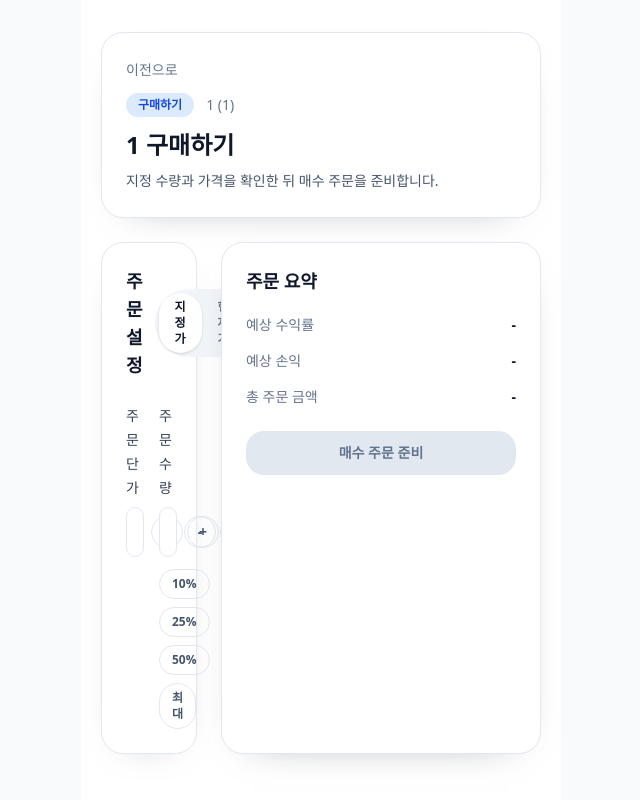
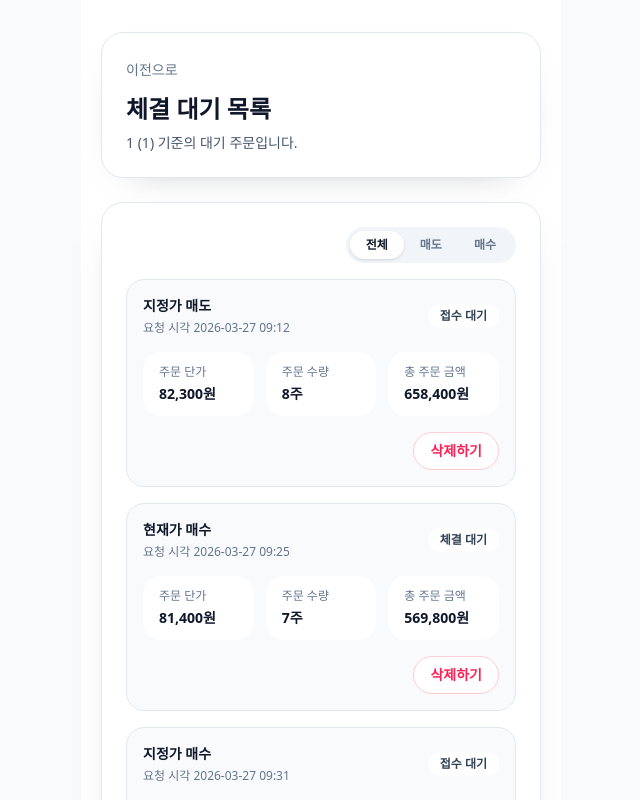
Before and after one commit to stockpia/front-end, a React (Vite) app: page /stocks/1/pending in a window 1280 px wide. Shown: the top 800 px of the page, without its empty margins (319-959 px from the left). Built offline with nearby package versions, Linux system fonts and the light colour scheme; no server answers; what react-plotly.js would draw is missing.

Commit message:
Feat: 체결 대기 목록 페이지 제작

```diff
--- a/src/pages/TradeAction/TradeAction.tsx
+++ b/src/pages/TradeAction/TradeAction.tsx
@@ -28,7 +28,7 @@ const TRADE_CONTENT: Record<
   sell: {
     title: "판매하기",
     description: "",
-    buttonLabel: "구매 예약하기",
+    buttonLabel: "판매 예약하기",
     buttonClassName:
       "bg-emerald-600 text-white hover:bg-emerald-700 focus-visible:outline-emerald-600",
     badgeClassName: "bg-emerald-100 text-emerald-700",
@@ -370,6 +370,20 @@ export default function TradeAction() {
 
           <button
             type="button"
+            onClick={() =>
+              navigate(
+                `/stocks/${stockId ?? ""}/pending?name=${encodeURIComponent(
+                  stockName ?? "",
+                )}`,
+              )
+            }
+            className="mt-6 w-full rounded-2xl border border-slate-200 bg-white px-4 py-3 text-sm font-semibold text-slate-700 transition hover:border-slate-300 hover:text-slate-900"
+          >
+            체결 대기 목록
+          </button>
+
+          <button
+            type="button"
             disabled={!canProceed}
             className={`mt-6 w-full rounded-2xl px-4 py-3 text-sm font-semibold transition focus-visible:outline-2 focus-visible:outline-offset-2 disabled:cursor-not-allowed disabled:bg-slate-200 disabled:text-slate-500 ${content.buttonClassName}`}>
             {content.buttonLabel}
--- /dev/null
+++ b/src/pages/TradePendingList/TradePendingList.tsx
@@ -0,0 +1,175 @@
+import { useMemo, useState } from "react";
+import { useNavigate, useParams, useSearchParams } from "react-router-dom";
+
+type PendingFilter = "all" | "sell" | "buy";
+
+function formatCurrency(value: number) {
+  return `${Math.round(value).toLocaleString("ko-KR")}원`;
+}
+
+export default function TradePendingList() {
+  const navigate = useNavigate();
+  const { stockId } = useParams();
+  const [searchParams] = useSearchParams();
+  const [activeFilter, setActiveFilter] = useState<PendingFilter>("all");
+
+  const stockName = searchParams.get("name")
+    ? decodeURIComponent(searchParams.get("name") as string)
+    : stockId;
+
+  const [pendingOrders, setPendingOrders] = useState([
+    {
+      id: `${stockId}-sell-1`,
+      status: "접수 대기",
+      side: "sell" as const,
+      orderType: "지정가 매도",
+      price: 82300,
+      quantity: 8,
+      requestedAt: "2026-03-27 09:12",
+    },
+    {
+      id: `${stockId}-buy-1`,
+      status: "체결 대기",
+      side: "buy" as const,
+      orderType: "현재가 매수",
+      price: 81400,
+      quantity: 7,
+      requestedAt: "2026-03-27 09:25",
+    },
+    {
+      id: `${stockId}-buy-2`,
+      status: "접수 대기",
+      side: "buy" as const,
+      orderType: "지정가 매수",
+      price: 80900,
+      quantity: 15,
+      requestedAt: "2026-03-27 09:31",
+    },
+  ]);
+
+  const filteredOrders = useMemo(() => {
+    if (activeFilter === "all") {
+      return pendingOrders;
+    }
+
+    return pendingOrders.filter((order) => order.side === activeFilter);
+  }, [activeFilter, pendingOrders]);
+
+  return (
+    <div className="space-y-6 py-8">
+      <section className="rounded-3xl border border-slate-200 bg-white p-6 shadow-[0_12px_40px_-32px_rgba(15,23,42,0.6)]">
+        <button
+          type="button"
+          onClick={() => navigate(-1)}
+          className="text-sm font-medium text-slate-500 transition hover:text-slate-800">
+          이전으로
+        </button>
+        <h1 className="mt-3 text-2xl font-semibold text-slate-900">
+          체결 대기 목록
+        </h1>
+        <p className="mt-2 text-sm text-slate-600">
+          {stockName ?? "종목"} ({stockId ?? "-"}) 기준의 대기 주문입니다.
+        </p>
+      </section>
+
+      <section className="rounded-3xl border border-slate-200 bg-white p-6 shadow-[0_12px_40px_-32px_rgba(15,23,42,0.6)]">
+        <div className="flex justify-end mb-4">
+          <div className="inline-flex items-center rounded-full bg-slate-100 p-1">
+            <button
+              type="button"
+              onClick={() => setActiveFilter("all")}
+              className={`rounded-full px-4 py-1.5 text-xs font-semibold transition ${
+                activeFilter === "all"
+                  ? "bg-white text-slate-900 shadow-sm"
+                  : "text-slate-500 hover:text-slate-700"
+              }`}>
+              전체
+            </button>
+            <button
+              type="button"
+              onClick={() => setActiveFilter("sell")}
+              className={`rounded-full px-4 py-1.5 text-xs font-semibold transition ${
+                activeFilter === "sell"
+                  ? "bg-white text-slate-900 shadow-sm"
+                  : "text-slate-500 hover:text-slate-700"
+              }`}>
+              매도
+            </button>
+            <button
+              type="button"
+              onClick={() => setActiveFilter("buy")}
+              className={`rounded-full px-4 py-1.5 text-xs font-semibold transition ${
+                activeFilter === "buy"
+                  ? "bg-white text-slate-900 shadow-sm"
+                  : "text-slate-500 hover:text-slate-700"
+              }`}>
+              매수
+            </button>
+          </div>
+        </div>
+
+        <div className="space-y-4">
+          {filteredOrders.length === 0 && (
+            <div className="rounded-2xl border border-dashed border-slate-200 bg-slate-50 px-4 py-10 text-center text-sm text-slate-500">
+              선택한 조건의 체결 대기 주문이 없습니다.
+            </div>
+          )}
+
+          {filteredOrders.map((order) => (
+            <article
+              key={order.id}
+              className="rounded-2xl border border-slate-200 bg-slate-50 p-4">
+              <div className="flex flex-wrap items-center justify-between gap-3">
+                <div>
+                  <p className="text-sm font-semibold text-slate-900">
+                    {order.orderType}
+                  </p>
+                  <p className="mt-1 text-xs text-slate-500">
+                    요청 시각 {order.requestedAt}
+                  </p>
+                </div>
+                <span className="rounded-full bg-white px-3 py-1 text-xs font-semibold text-slate-700">
+                  {order.status}
+                </span>
+              </div>
+
+              <div className="mt-4 grid gap-3 sm:grid-cols-3">
+                <div className="rounded-2xl bg-white px-4 py-3">
+                  <p className="text-xs text-slate-500">주문 단가</p>
+                  <p className="mt-1 text-sm font-semibold text-slate-900">
+                    {formatCurrency(order.price)}
+                  </p>
+                </div>
+                <div className="rounded-2xl bg-white px-4 py-3">
+                  <p className="text-xs text-slate-500">주문 수량</p>
+                  <p className="mt-1 text-sm font-semibold text-slate-900">
+                    {order.quantity.toLocaleString("ko-KR")}주
+                  </p>
+                </div>
+                <div className="rounded-2xl bg-white px-4 py-3">
+                  <p className="text-xs text-slate-500">총 주문 금액</p>
+                  <p className="mt-1 text-sm font-semibold text-slate-900">
+                    {formatCurrency(order.price * order.quantity)}
+                  </p>
+                </div>
+              </div>
+
+              <div className="mt-4 flex justify-end">
+                <button
+                  type="button"
+                  onClick={() =>
+                    setPendingOrders((prev) =>
+                      prev.filter((item) => item.id !== order.id),
+                    )
+                  }
+                  className="rounded-full border border-rose-200 bg-white px-4 py-2 text-sm font-semibold text-rose-500 transition hover:border-rose-300 hover:bg-rose-50 hover:text-rose-600">
+                  삭제하기
+                </button>
+              </div>
+            </article>
+          ))}
+        </div>
+      </section>
+    </div>
+  );
+}
--- a/src/router/AppRouter.tsx
+++ b/src/router/AppRouter.tsx
@@ -4,6 +4,7 @@ import Login from "@/pages/Login/Login";
 import StockDetail from "@/pages/StockDetail/StockDetail";
 import Stocks from "@/pages/Stocks/Stocks";
 import TradeAction from "@/pages/TradeAction/TradeAction";
+import TradePendingList from "@/pages/TradePendingList/TradePendingList";
 import TradeDetail from "@/pages/TradeDetail/TradeDetail";
 
 export default function AppRouter() {
@@ -16,6 +17,7 @@ export default function AppRouter() {
 				{/* 2. 종목 상세 */}
 				<Route path="/stocks/:stockId" element={<StockDetail />} />
 				<Route path="/stocks/:stockId/:tradeType" element={<TradeAction />} />
+				<Route path="/stocks/:stockId/pending" element={<TradePendingList />} />
 
 				{/* 3. 거래내역 상세 */}
 				<Route path="/trades/:userId" element={<TradeDetail />} />
```
